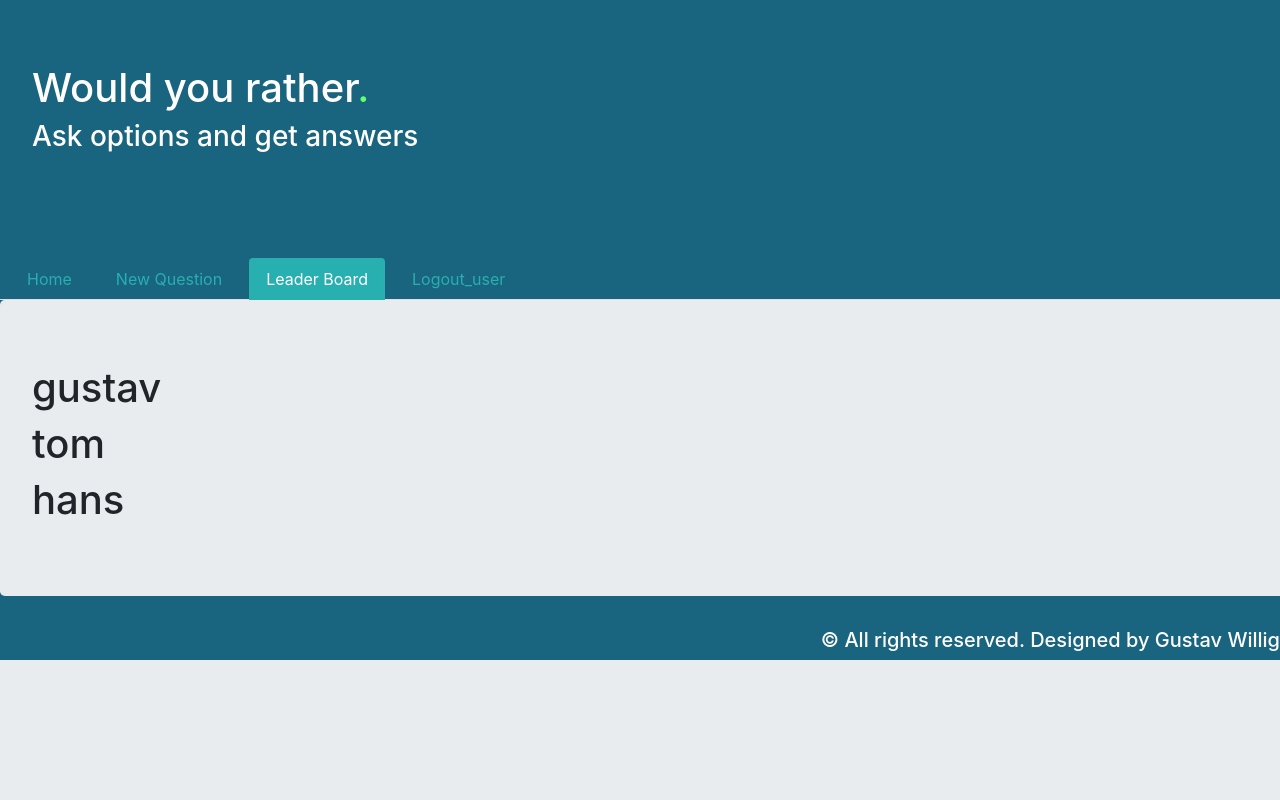
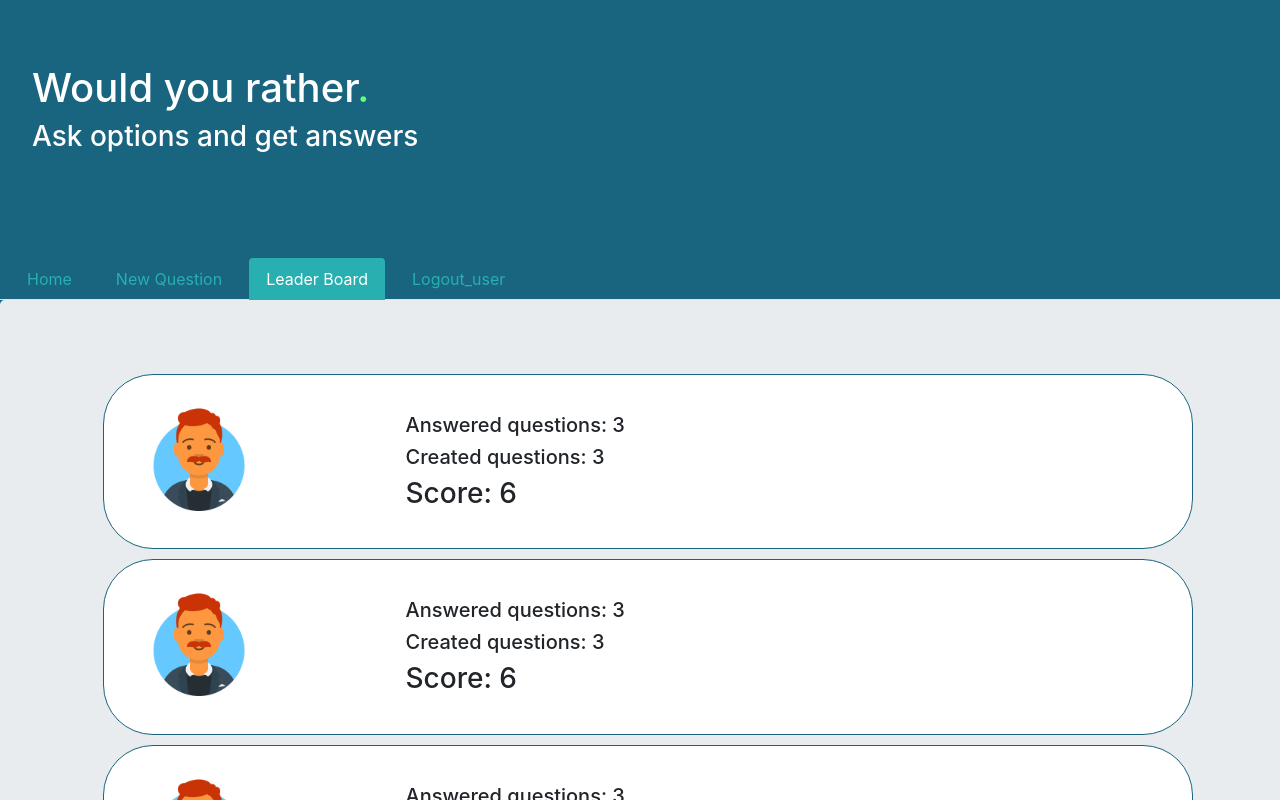
Before and after one commit to gwillig/-would-you-rather, a React (Create React App) app: page /home in a window 1280 px wide. Both pictures are taken after a click on the tab "Leader Board". Shown: the top 800 px of the page. Built offline with nearby package versions, Linux system fonts and the light colour scheme.

Commit message:
MOD|Add UserCard for Leader_board.js

```diff
--- a/src/components/Leader_Board/Leader_board.js
+++ b/src/components/Leader_Board/Leader_board.js
@@ -1,17 +1,32 @@
 import React from 'react'
 import {Jumbotron } from "react-bootstrap";
+import UserCard from "./UserCard";
 
 class Leader_board extends React.Component {
     constructor(props) {
         super(props)
-        this.state = {  user:[{name:"gustav"},{name:"tom"},{name:"hans"}]}
+        this.state = {
+            user:[
+                {name:"gustav",sum_question:3,sum_answer:3,score:6},
+                {name:"hans",sum_question:3,sum_answer:3,score:6},
+                {name:"tom",sum_question:3,sum_answer:3,score:6}
+                ]
+        }
     }
     render() {
         return (
             <Jumbotron>
-                {this.state.user.map((user)=>{return <h1>{user.name}</h1>})}
+                {this.state.user.map((user)=>{return (
+                    <UserCard
+                        user_name={user.name}
+                        sum_question={user.sum_question}
+                        sum_answer={user.sum_answer}
+                        score={user.score}
+                    >
 
+                    </UserCard>
 
+                )})}
             </Jumbotron>
         )
     }
--- a/src/components/Leader_Board/UserCard.js
+++ b/src/components/Leader_Board/UserCard.js
@@ -0,0 +1,42 @@
+import {Col, Container, Row} from "react-bootstrap";
+import avatar_johndoe from "../image/johndoe.png";
+import React from "react";
+
+
+class UserCard extends React.Component{
+
+    style_card={
+        backgroundColor: "#fff",
+        backgroundClip: "border-box",
+        border:" 1px solid #19647e",
+        borderRadius: "50px",
+        padding: "30px",
+        margin:"10px"
+
+    }
+    avatar_style={
+        width:"100px"
+    }
+
+    render(){
+        return(
+            <Container>
+            <Row id={this.props.id}style={this.style_card} >
+                <Col xs lg="3" style={this.col_styl}>
+                    <img style={this.avatar_style} src={avatar_johndoe}></img>
+                </Col>
+                <Col style={this.col_styl}>
+                    <h4>{this.props.name}</h4>
+                    <h5>Answered questions: {this.props.sum_answer}</h5>
+                    <h5>Created questions: {this.props.sum_question}</h5>
+                    <h3>Score: {this.props.score}</h3>
+
+                </Col>
+            </Row>
+            </Container>
+        )
+    }
+
+}
+
+export default UserCard
```
